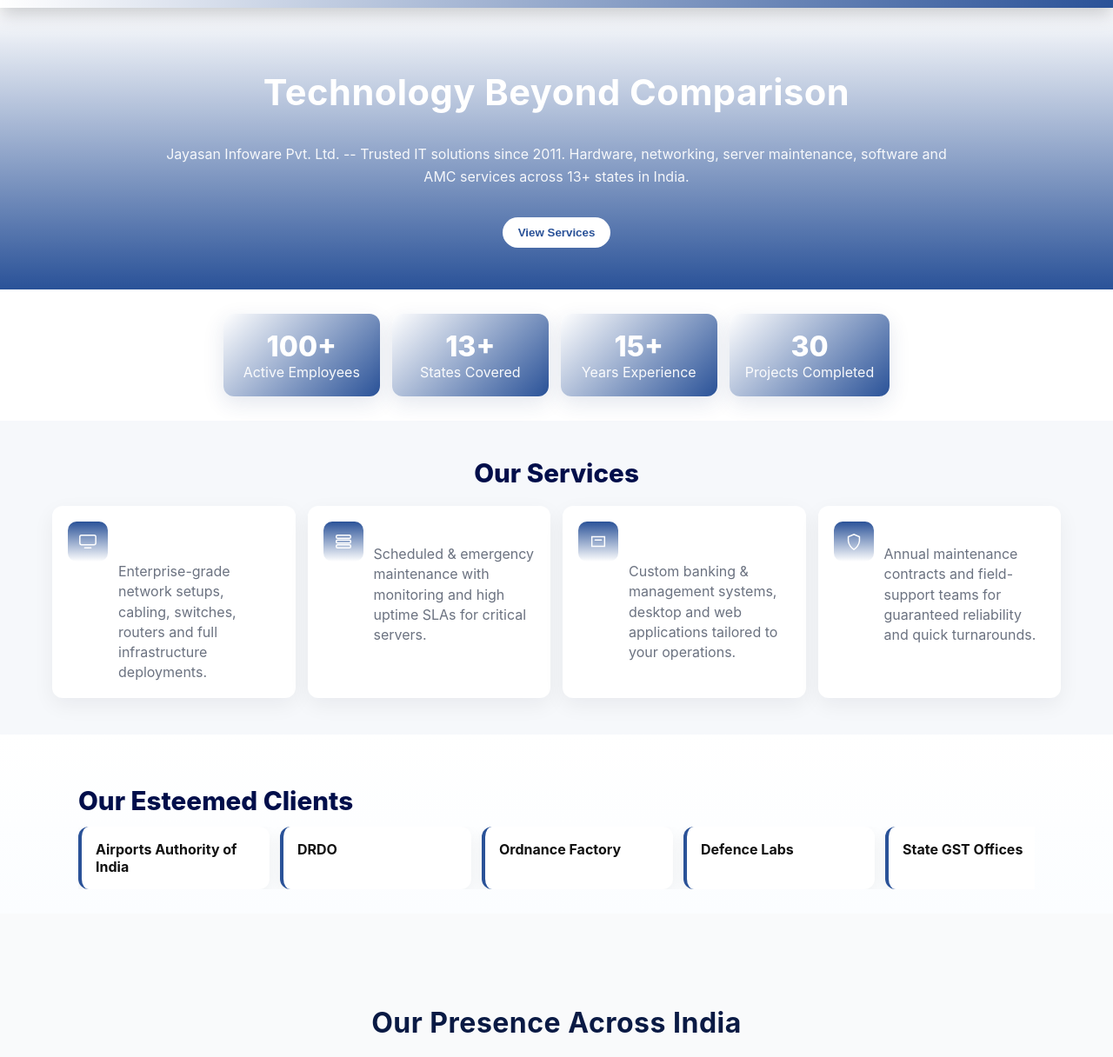
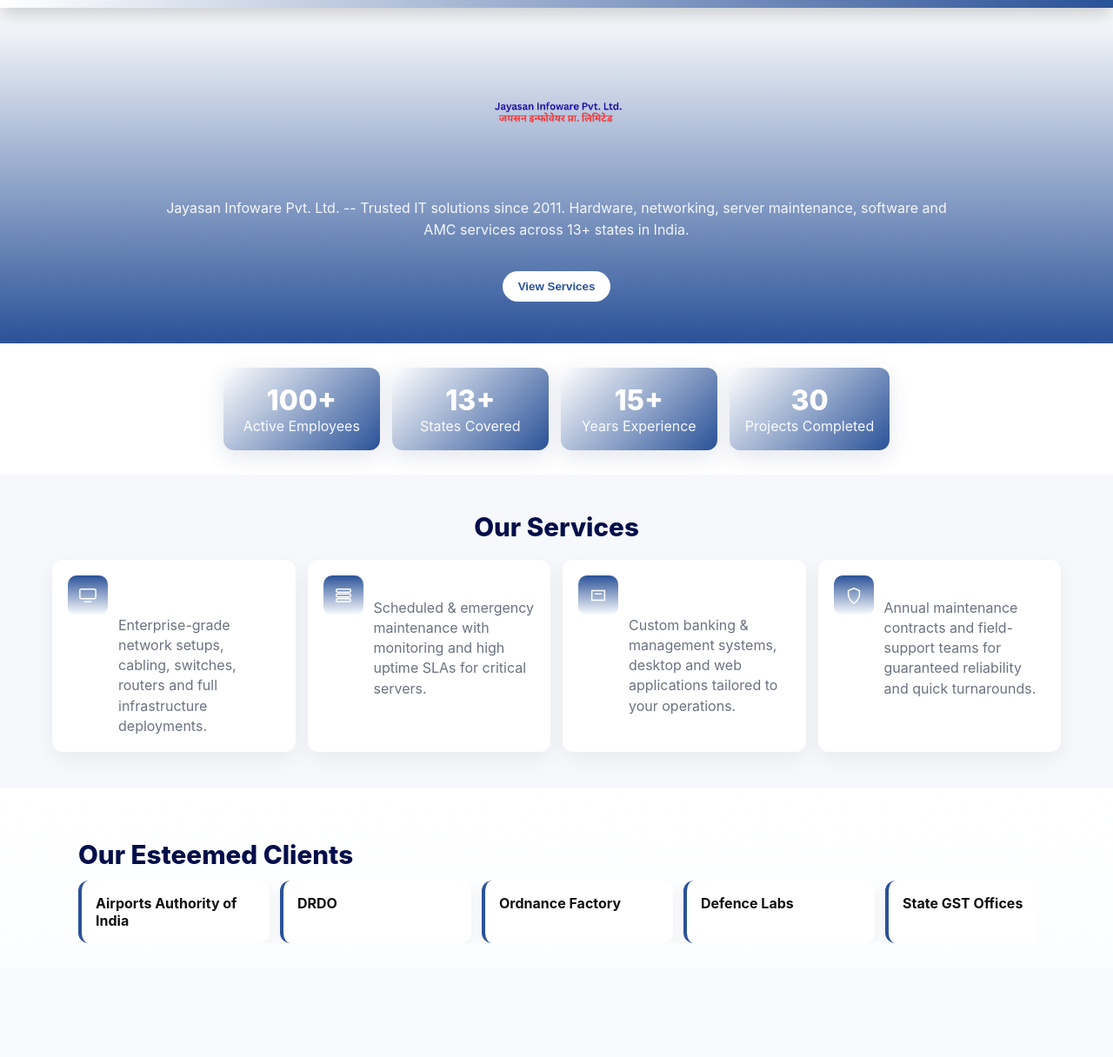
Before and after one commit to Jayasan-infoware-pvt-ltd/jayasan-infoware-pvt-ltd.github.io, a plain HTML site: page index.html in a window 1280 px wide. Shown: the part 140-1356 px from the top of the page at 87% size. Drawn offline with Linux system fonts and the light colour scheme; a script that the page names is missing.

Commit message:
Update index.html

```diff
--- a/index.html
+++ b/index.html
@@ -47,7 +47,7 @@
 
 <!-- HERO -->
 <section class="hero" id="about">
-  <h2>Technology Beyond Comparison</h2>
+  <img src="Add_a_heading-removebg-preview.png" alt="Technology Beyond Comparison" class="tagline-img">
   <p>Jayasan Infoware Pvt. Ltd. -- Trusted IT solutions since 2011. Hardware, networking, server maintenance, software and AMC services across 13+ states in India.</p>
   <button class="cta" onclick="document.getElementById('services').scrollIntoView({behavior:'smooth'})">View Services</button>
 </section>
@@ -136,7 +136,7 @@
 <!-- MAP SECTION - ABOVE FOOTER -->
 <section id="map" class="map-section">
   <div class="container">
-    <h2 class="section-title">Our Presence Across India</h2>
+    <h2 class="section-title">Our Technical Support & Presence Across India</h2>
     <div class="map-wrap">
       <img
         src="Goa-removebg-preview.png"
```
